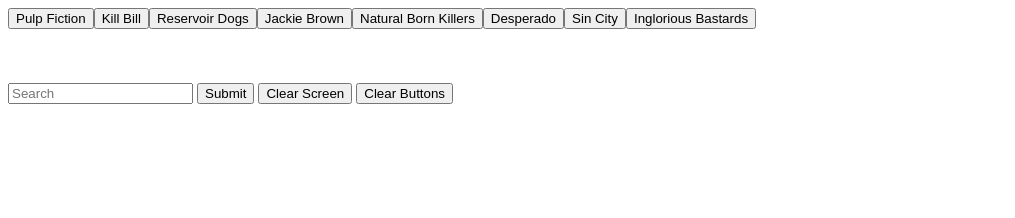
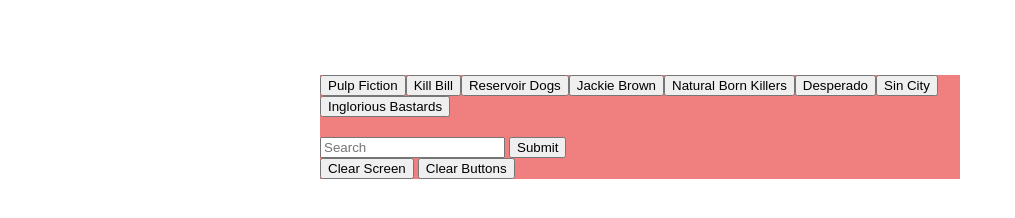
Before and after one commit to gbeitakiser/giffy, a plain HTML site: page index.html in a window 1280 px wide. Shown: the whole page, without its empty margins (0-1015 px from the left). Drawn offline with nearby package versions, Linux system fonts and the light colour scheme.

Commit message:
Styling progress

```diff
--- /dev/null
+++ b/CSS/style.css
@@ -0,0 +1,9 @@
+.container {
+    margin: auto;
+    width: 50%;
+    background-color: lightcoral;
+}
+
+#buttons {
+    margin: 75px 0px 20px 0px;
+}
--- a/index.html
+++ b/index.html
@@ -5,23 +5,23 @@
     <meta http-equiv="X-UA-Compatible" content="ie=edge">
     <script src="https://cdnjs.cloudflare.com/ajax/libs/jquery/3.2.1/jquery.min.js"></script>
     <script src="Javascript/tinker.js"></script>
-    <style src="css/reset.css"></style>
-    <style src="css/style.css"></style>
-    <title>Document</title>
+    <link rel="stylesheet" type="text/css" href="css/reset.css">
+    <link rel="stylesheet" type="text/css" href="css/style.css">
+    <title>Giffy Jiffy Giphy</title>
 </head>
 <body>
+    <div class="container">
         <div id="buttons">
         </div>
-    <br>
-    <br>
-    <br>
         <div id="search">
             <input type="search" id="search-input" placeholder="Search">
             <button type="submit" id="submit-search">Submit</button>
+            <br>
             <button type="button" id="clear">Clear Screen</button>
             <button type="button" id="clearBtns">Clear Buttons</button>
         </div>
         <div id="display">
         </div>
+    </div>
 </body>
 </html>
```
Lines whose indentation alone changed are shown as unchanged.
